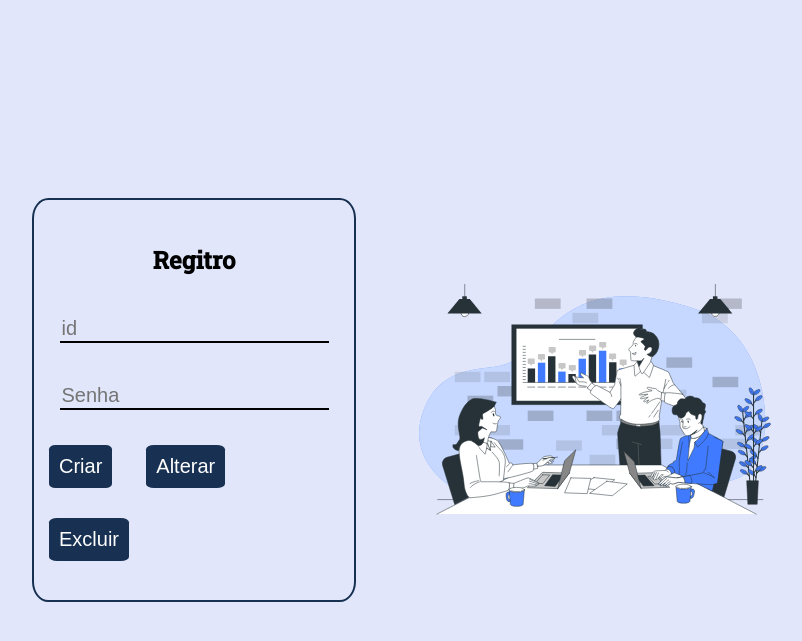
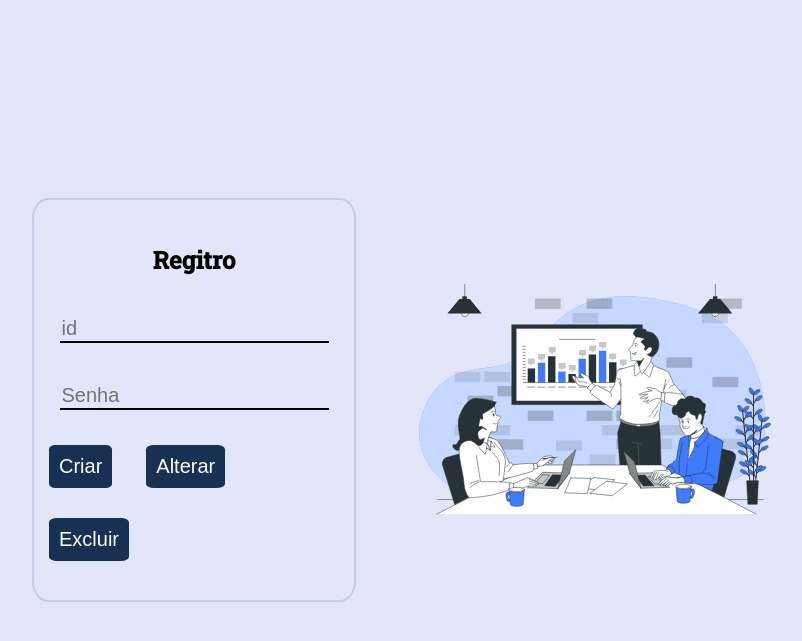
Before and after one commit to gabrielcoffee/StepView, a PHP site: page /registrar_funcionario.html in a window 1280 px wide. Shown: the top 641 px of the page, without its empty margins (288-1090 px from the left). Run offline with PHP 8.4, Linux system fonts and the light colour scheme.

Commit message:
Update registro_funcionario.css

```diff
--- a/registro_funcionario.css
+++ b/registro_funcionario.css
@@ -40,7 +40,7 @@ body{
     flex-direction: column;
     justify-content: center;
     align-items: center;
-    border: 2px solid #183152;
+    border: 2px solid #c5cce9;
 }
 
 
```
